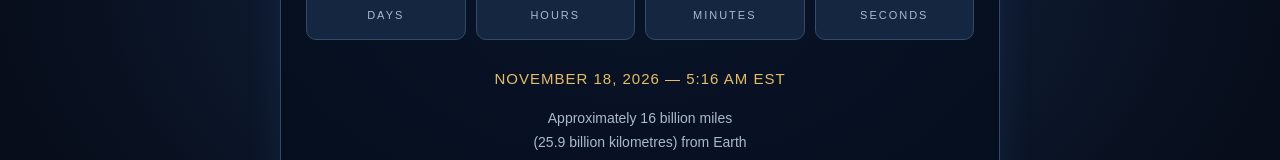
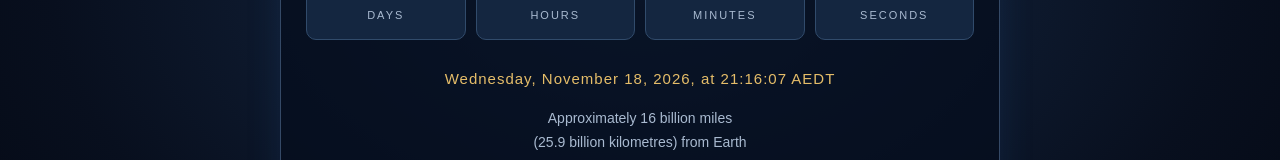
Before and after one commit to taskatasmania/voyager-countdown, a plain HTML site: page index.html in a window 1280 px wide. Shown: the part 419-579 px from the top of the page. Drawn offline with Linux system fonts and the light colour scheme.

Commit message:
Update index.html

```diff
--- a/index.html
+++ b/index.html
@@ -162,7 +162,7 @@
     </div>
 
     <div class="date" id="status">
-        NOVEMBER 18, 2026 — 5:16 AM EST
+        Wednesday, November 18, 2026, at 21:16:07 AEDT
     </div>
 
     <div class="distance">
```
